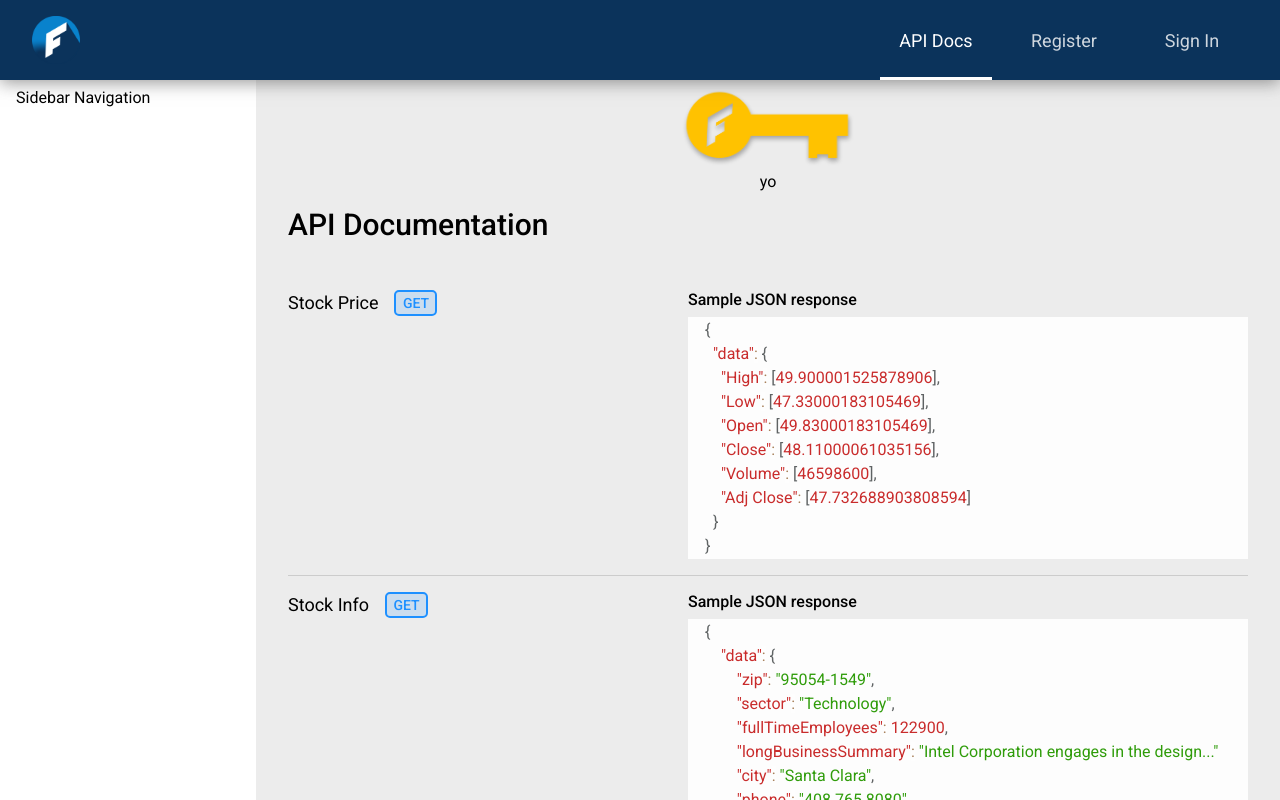
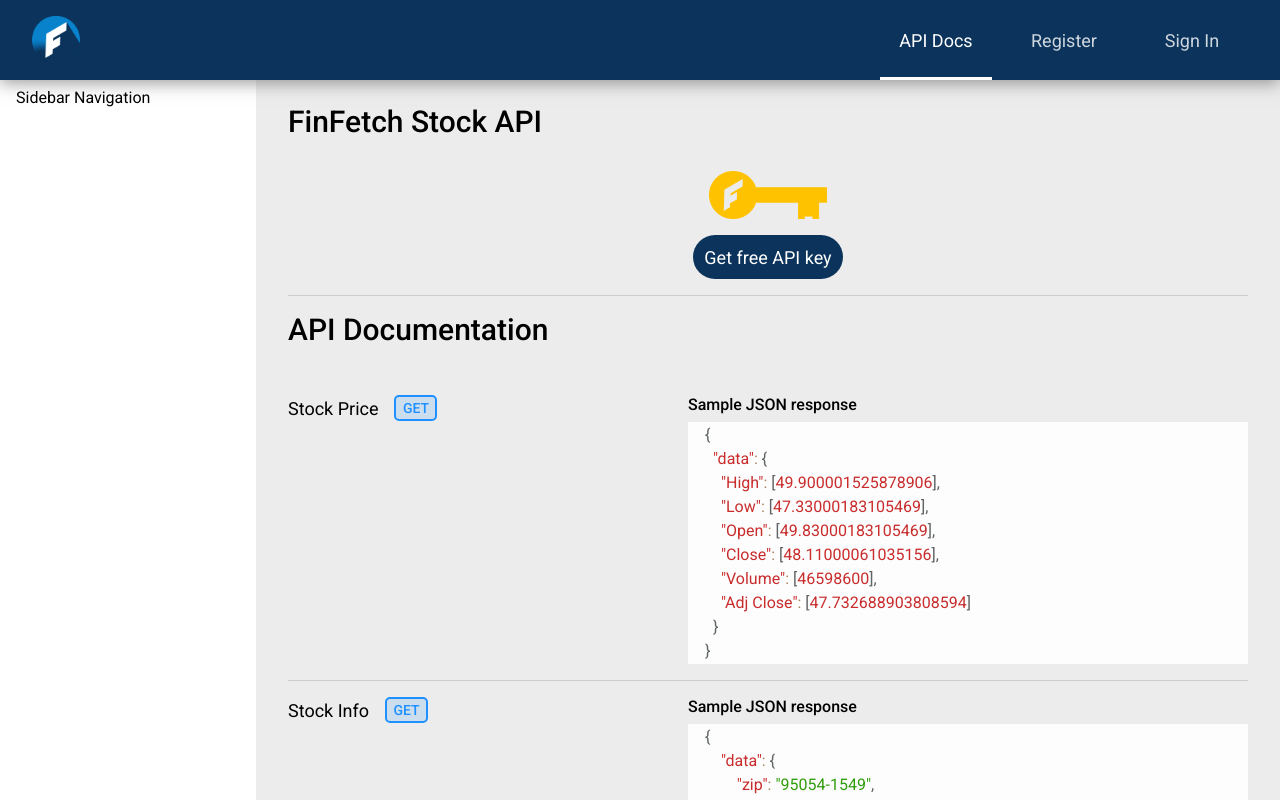
Before and after one commit to dnitecki/finfetch-ui, a React (Create React App) app: page /api/docs in a window 1280 px wide. Built offline with nearby package versions, Linux system fonts and the light colour scheme.

Commit message:
add button

```diff
--- a/src/apps/finfetch-api/pages/documentation/Documentation.jsx
+++ b/src/apps/finfetch-api/pages/documentation/Documentation.jsx
@@ -1,6 +1,7 @@
 import React from "react";
 import "./Documentation.scss";
 import { Prism as SyntaxHighlighter } from "react-syntax-highlighter";
+import { NavLink } from "react-router-dom";
 import { coy } from "react-syntax-highlighter/dist/esm/styles/prism";
 import { Helmet } from "react-helmet";
 import { stockPrice, stockInfo, stockNews } from "./StockResponses";
@@ -22,11 +23,18 @@ export default function Documentation() {
         <div className="documentation-content-container">
           <div className="documentation-header"></div>
           <div className="documentation-content-container-scroll">
+            <div className="documentation-content-header">
+              FinFetch Stock API
+            </div>
             <div className="documentation-register">
               <div className="documentation-register-icon">
                 <img className="key-icon" src={key} alt="FinFetch.io" />
               </div>
-              <div className="documentation-register-button">yo</div>
+              <div className="documentation-register-button">
+                <NavLink to="/api/register">
+                  <button className="register-button">Get free API key</button>
+                </NavLink>
+              </div>
             </div>
             <div className="documentation-content-header">
               API Documentation
--- a/src/apps/finfetch-api/pages/documentation/Documentation.scss
+++ b/src/apps/finfetch-api/pages/documentation/Documentation.scss
@@ -102,16 +102,35 @@
 .documentation-register {
   display: flex;
   flex-direction: column;
-  row-gap: 0.2rem;
+  // column-gap: 1rem;
   justify-content: center;
   align-items: center;
+  width: 100%;
+  border-bottom: 1px solid #ccc;
+  padding-bottom: 1rem;
 }
 .documentation-register-icon {
   display: flex;
 }
 .documentation-register-button {
+  display: flex;
 }
 .key-icon {
-  height: 5rem;
+  height: 3rem;
   width: 100%;
 }
+.register-button {
+  display: flex;
+  justify-content: center;
+  align-items: center;
+  column-gap: 0.5rem;
+  padding: 0.7rem;
+  margin-top: 1rem;
+  font-size: 18px;
+  border-radius: 25px;
+  border: none;
+  cursor: pointer;
+  background-color: #0b335b;
+  color: #fff;
+  font-weight: 400;
+}
```
Also changed, not shown: src/assets/Key-icon.png.
